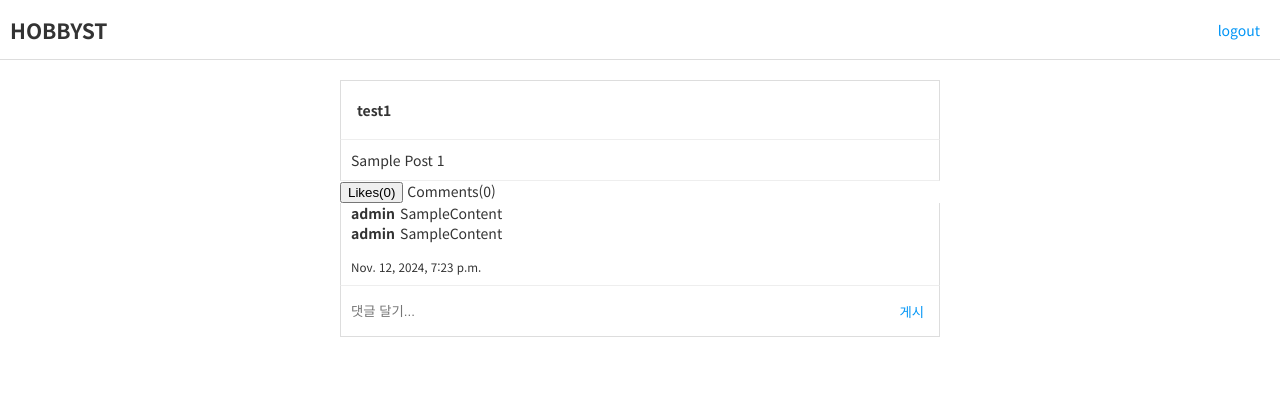
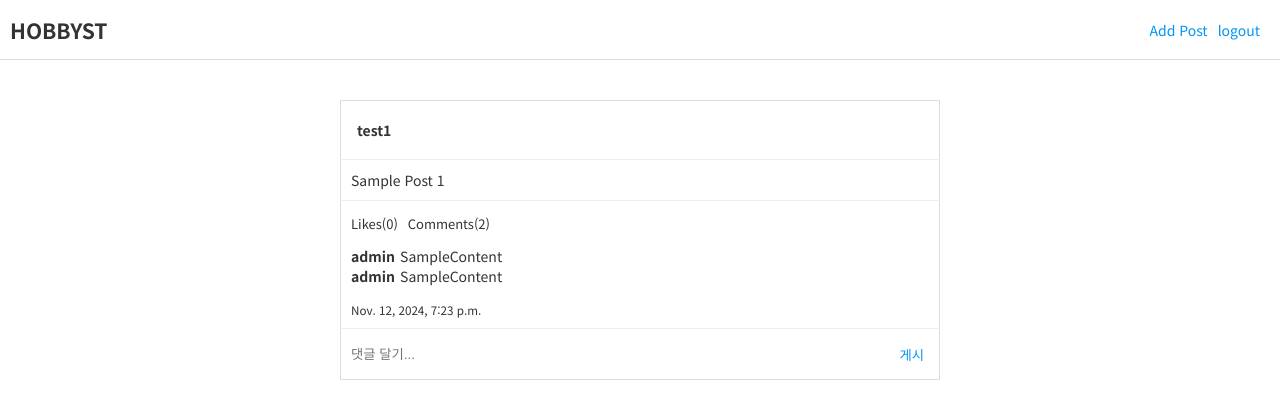
Before and after one commit to imjiwonim/multicam_python, a Django app: page /board/ in a window 1280 px wide. Shown: the top 419 px of the page. Run offline with Django 4.2, Linux system fonts and the light colour scheme; data comes from the database, SQL or seed files in the repository; data that the repository does not hold is empty.

Commit message:
Add files via upload

```diff
--- a/project/hobbyst/templates/base.html
+++ b/project/hobbyst/templates/base.html
@@ -5,6 +5,8 @@
     <meta charset="UTF-8">
     <meta name="viewport" content="width=device-width, initial-scale=1.0">
     <link rel="stylesheet" href="{% static 'css/style.css' %}">
+    <link rel="stylesheet" href=""{% static 'splide/splide.css' %}
+    <script src="{% static 'splide/splide.js' %}"></script>"
     <title>base template</title>
 </head>
 <body>
--- a/project/hobbyst/templates/board/home.html
+++ b/project/hobbyst/templates/board/home.html
@@ -2,9 +2,9 @@
 {% block content %}
     <nav>
         <h1>
-            <a href="/board/">HOBBYST</a>
+            <a href="{% url 'board:home' %}">HOBBYST</a>
         </h1>
-        <!-- ★logout 버튼이 페이지 제목 아래 있음-->
+        <a href="/board/post_write/">Add Post</a>
         <a href="/account/logout/">logout</a>
     </nav>
     <div id="home" class="post-container">
@@ -35,9 +35,9 @@
                  <div class="post-content">
                     {{ post.content|linebreaksbr}}
                  </div>
-                 <div class="post=buttons">
-                    <button>Likes(0)</button>
-                    <span>Comments(0)</span>
+                 <div class="post-buttons">
+                    <button type="submit">Likes(0)</button>
+                    <span>Comments({{ post.comment_set.count}})</span>
                  </div>
                  <div class="post-comments">
                     <ul>
@@ -46,14 +46,27 @@
                         <li>
                             <span>{{ comment.user.username }}</span>
                             <span>{{ comment.content }}</span>
+
+                            <!-- 댓글 삭제 form 추가-->
+                             {% if user == comment.user %}
+                                <form method="POST" action="/board/comment_delete/{{ comment_id }}/">
+                                    {% csrf_token %}
+                                    <button type="submin">삭제</button>
+                                </form>
+                            {% endif %}
                         </li>
                     {% endfor %}
                     </ul>
                  </div>
                  <small>{{ post.created }}</small>
                  <div class="post-comment-create">
-                    <input type="text" placeholder="댓글 달기...">
-                    <button type="submit">게시</button>
+                    <form method="POST" action="/board/comment_add/">
+                        {% csrf_token %}
+                        <input type="hidden" name="post" value="{{ post.id }}"
+                        {{ comment_form.content }}
+                        <input type="text" placeholder="댓글 달기...">
+                        <button type="submit">게시</button>
+                    </form>
                  </div>
             </article>
         {% endfor %}
```
Also changed, not shown: project/hobbyst/templates/board/post_write.html (+12 -9 lines).
